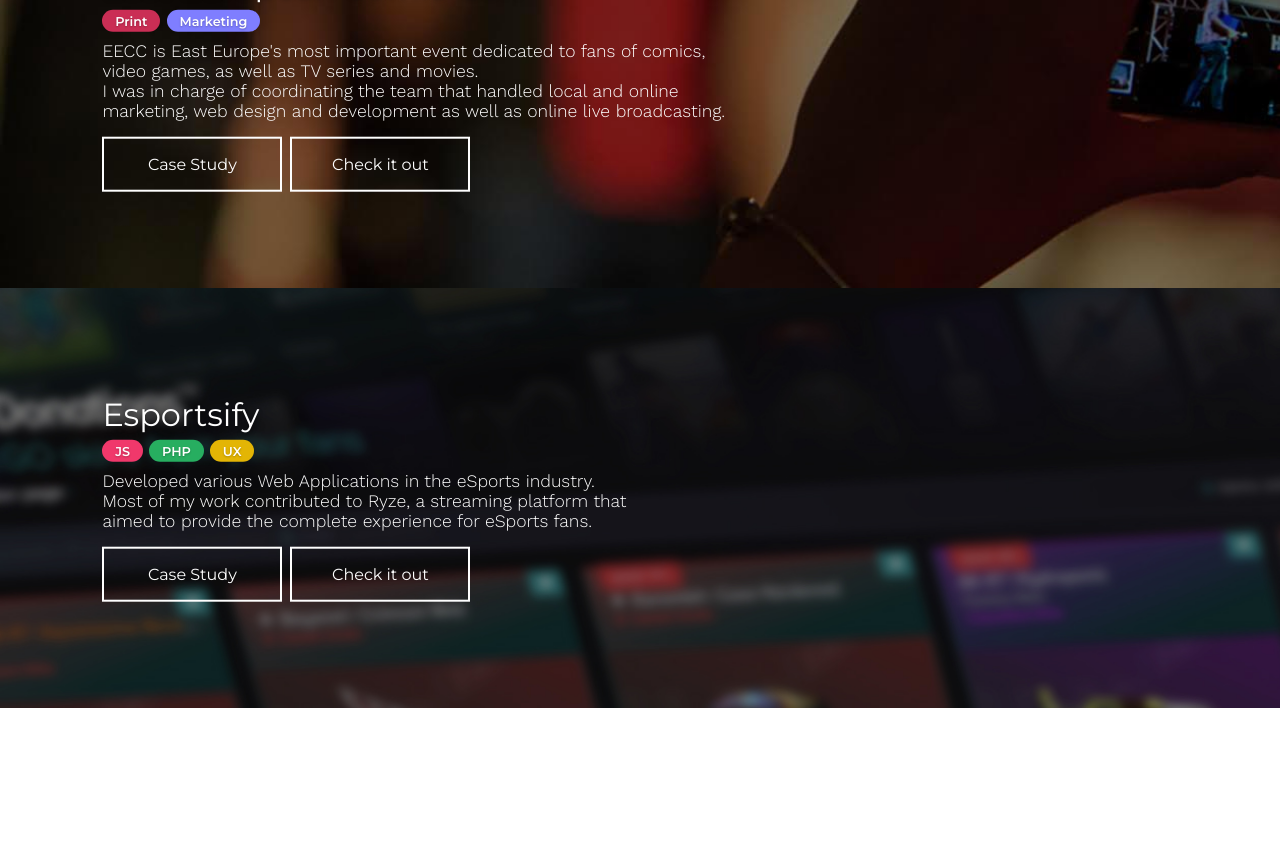
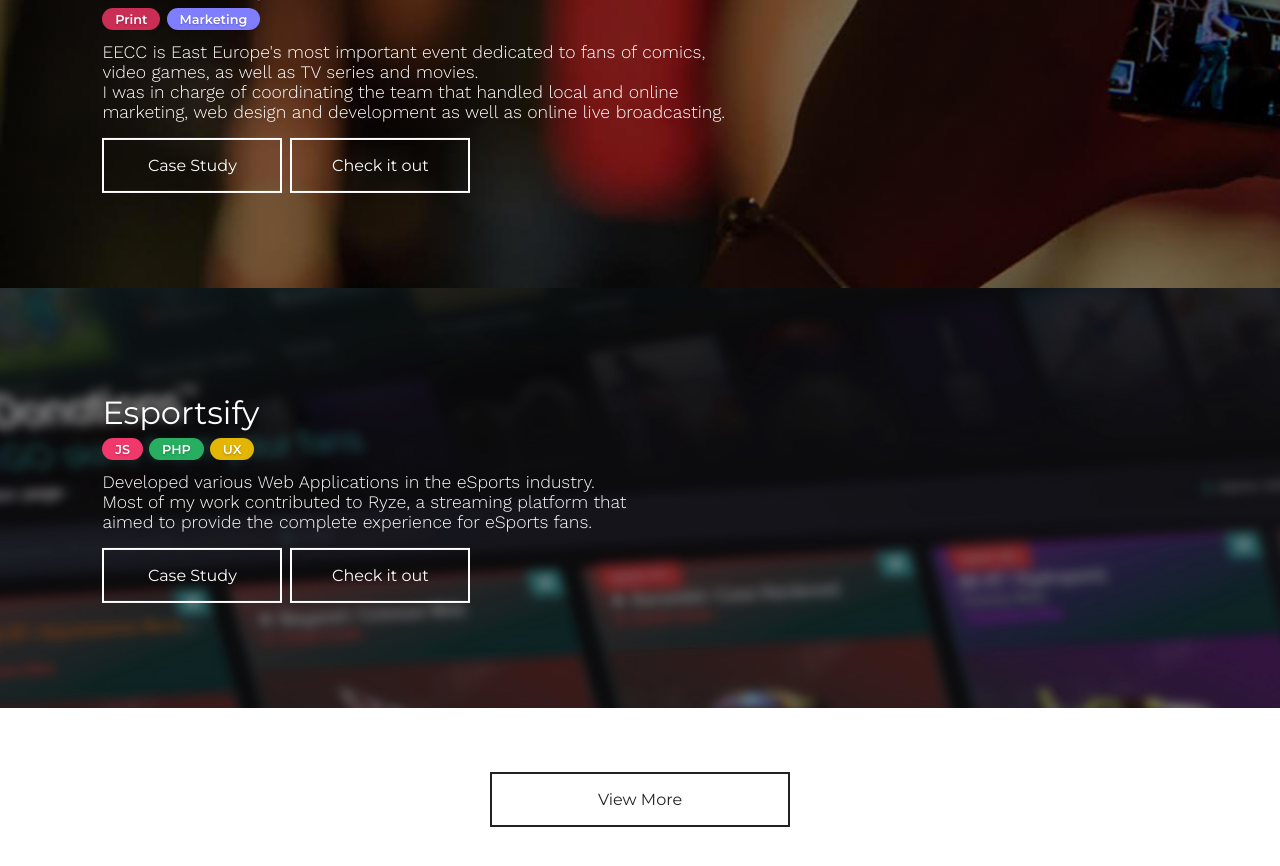
Before and after one commit to tannousmarc/portfolio-vue, a Vue app: page /#/ in a window 1280 px wide. Shown: the part 1920-2786 px from the top of the page. Before the commit the page ends 2628 px from the top, so only its background shows below. Built offline with nearby package versions, Linux system fonts and the light colour scheme.

Commit message:
Call to action section

```diff
--- a/src/components/BaseButton.vue
+++ b/src/components/BaseButton.vue
@@ -40,7 +40,6 @@
     border: 2px solid #fefefe;
     padding: 1em 2em;
     font-size: 1em;
-    float: left;
     margin-right: 0.5em;
     margin-top: 1em;
     transition: all 0.25s ease;
@@ -53,4 +52,15 @@
     background-color: #FF5964;
     border-color: #FF5964;
   }
+  .black button{
+    border-color: #222;
+    color: #222;
+    padding: 1em 2em;
+    margin: 4em 0;
+    width: 300px;
+  }
+  .black button:hover{
+    border-color: #FF5964;
+    color: #fefefe;
+  }
 </style>
--- a/src/components/TheAboutSection.vue
+++ b/src/components/TheAboutSection.vue
@@ -9,7 +9,7 @@
       I'm Marc Tannous. I like to brag about being a <a href = "https://www.google-melange.com/archive/gci/2014">Google award-winning developer</a>.<br/>
       I'm currently a Technology Analyst Intern at J.P.Morgan Chase.<br /> I'll be available for new adventures in September '18.<br />
       Here's a <router-link to = "projects">list of selected projects</router-link>
-      that I've been hired to work on in the past few years.
+      that I've been hired to work on over the past few years.
     </p>
   </span>
 </div>
--- /dev/null
+++ b/src/components/TheCTASection.vue
@@ -0,0 +1,26 @@
+<template>
+<div id = "call-to-action">
+  <BaseButton url = "/projects" text = "View More" class = "black"/>
+</div>
+</template>
+
+<script>
+import BaseButton from './BaseButton.vue'
+export default {
+  name: 'TheCTASection',
+  components: {BaseButton},
+  data () {
+    return {
+    }
+  }
+}
+</script>
+
+<style scoped>
+  #call-to-action a{
+    margin: 0 auto;
+  }
+  #call-to-action a button{
+    float: none;
+  }
+</style>
--- a/src/components/TheHome.vue
+++ b/src/components/TheHome.vue
@@ -4,17 +4,19 @@
   <TheHeroSection />
   <TheAboutSection />
   <TheProjectsSection />
+  <TheCTASection />
 </div>
 </template>
 
 <script>
-import TheHeroSection from './TheHeroSection'
-import TheAboutSection from './TheAboutSection'
-import TheProjectsSection from './TheProjectsSection'
-import BaseButton from './BaseButton'
+import TheCTASection from './TheCTASection.vue'
+import TheHeroSection from './TheHeroSection.vue'
+import TheAboutSection from './TheAboutSection.vue'
+import TheProjectsSection from './TheProjectsSection.vue'
+import BaseButton from './BaseButton.vue'
 export default {
   name: 'TheHome',
-  components: {TheHeroSection, TheAboutSection, TheProjectsSection, BaseButton},
+  components: {TheHeroSection, TheAboutSection, TheProjectsSection, BaseButton, TheCTASection},
   data () {
     return {
 
--- a/src/components/TheProjectsSection.vue
+++ b/src/components/TheProjectsSection.vue
@@ -29,14 +29,18 @@
           tags: [
             {
               id: 1,
+              text: 'JS'
+            },
+            {
+              id: 2,
               text: 'Vue.js'
             },
             {
-              id: 2,
+              id: 3,
               text: 'Java'
             },
             {
-              id: 3,
+              id: 4,
               text: 'UX'
             }
           ],
@@ -140,7 +144,7 @@
     font-family: "Work Sans", sans-serif;
     font-weight: 300;
     font-size: 1.1em;
-    margin-top: 1em;
+    margin-top: 1.2em;
   }
   .homepage-project .text-container{
     position: absolute;
@@ -151,4 +155,7 @@
     -webkit-transform: translate(0, -50%);
     transform: translate(0, -50%);
   }
+  .text-container a{
+    float: left;
+  }
 </style>
```
